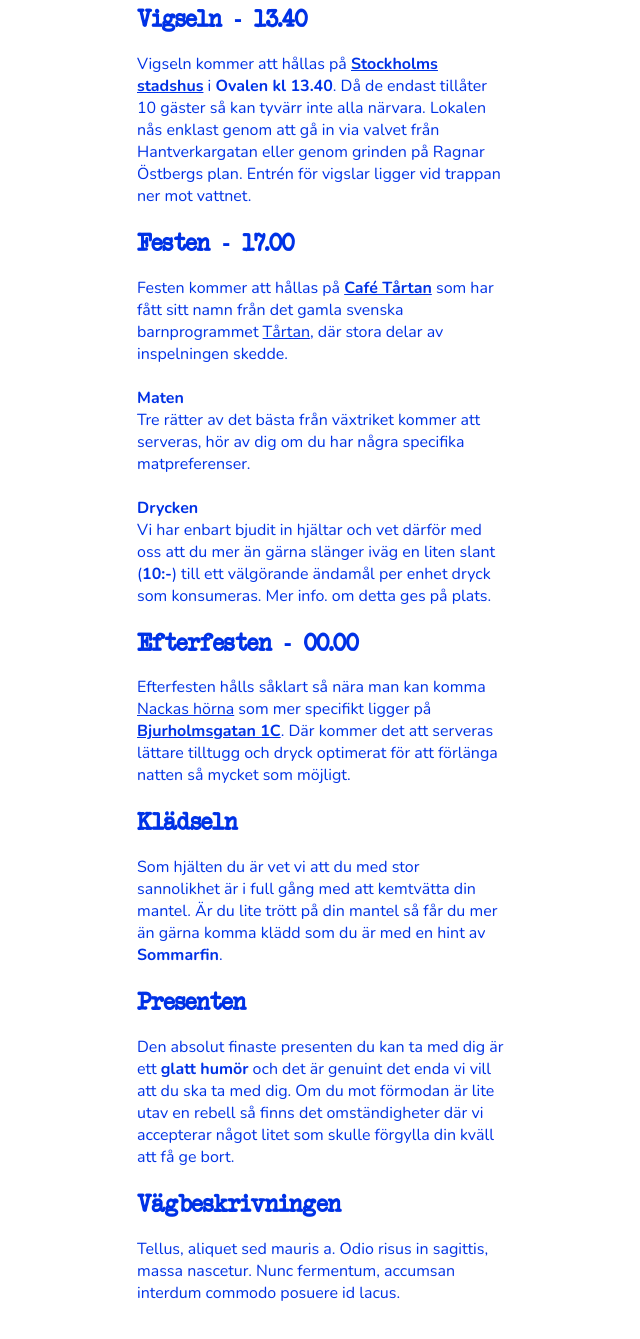
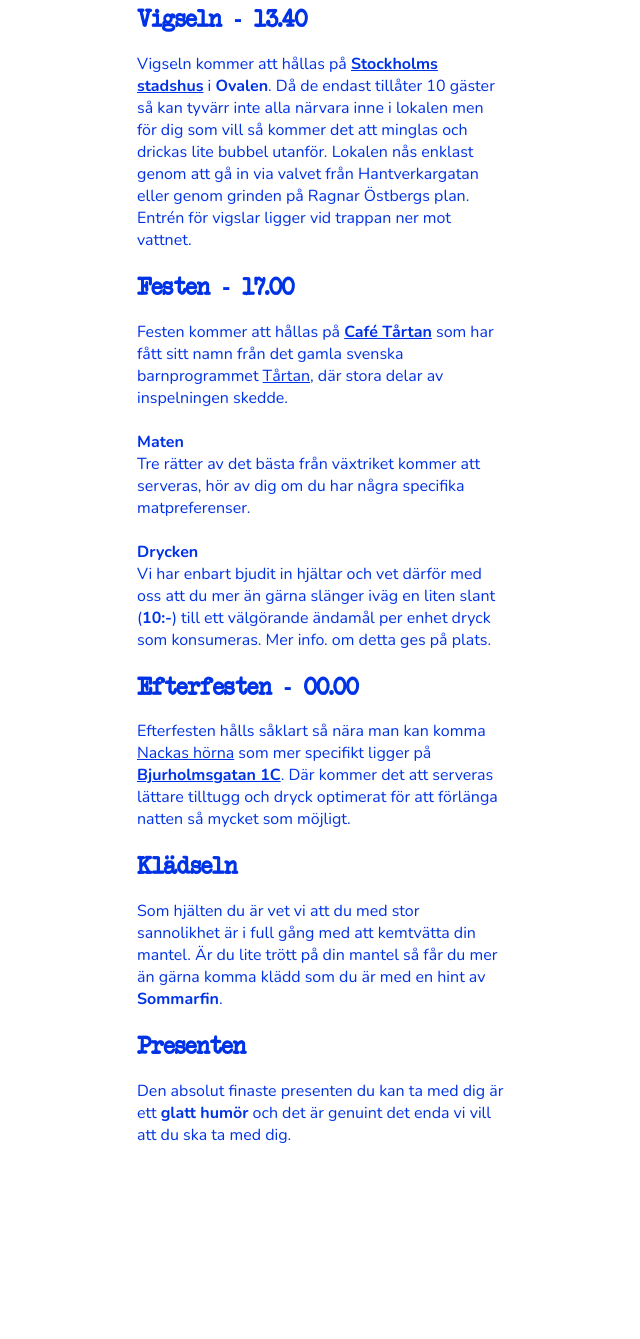
Before and after one commit to SamirChaabi/festpatartan, a plain HTML site: page index.html in a window 1280 px wide. Shown: the part 677-2016 px from the top of the page, without its empty margins (519-1159 px from the left). After the commit the page ends 1903 px from the top, so only its background shows below. Drawn offline with Linux system fonts and the light colour scheme.

Commit message:
update vigseln

```diff
--- a/index.html
+++ b/index.html
@@ -40,8 +40,8 @@
         </div>
         <div>
           <p>
-            Hallå där! Detta är den formella inbjudan till vårt mini-bröllop
-            som hålls den <b>20/8, 17.00</b> på
+            Hallå där! Detta är den formella inbjudan till vårt mini-bröllop som
+            hålls den <b>20/8, 17.00</b> på
             <a href="https://goo.gl/maps/wSxMP3RgA37LRJoV7" target="_blank"
               ><b>Café Tårtan</b></a
             >. Vi satsar såklart på en oförglömlig kväll som vi mer än gärna
@@ -59,10 +59,12 @@
               <a href="https://goo.gl/maps/gZNdy9yK9RKDpX8A9" target="_blank"
                 ><b>Stockholms stadshus</b></a
               >
-              i <b>Ovalen kl 13.40</b>. Då de endast tillåter 10 gäster så kan
-              tyvärr inte alla närvara. Lokalen nås enklast genom att gå in via
-              valvet från Hantverkargatan eller genom grinden på Ragnar Östbergs
-              plan. Entrén för vigslar ligger vid trappan ner mot vattnet.
+              i <b>Ovalen</b>. Då de endast tillåter 10 gäster så kan tyvärr
+              inte alla närvara inne i lokalen men för dig som vill så kommer
+              det att minglas och drickas lite bubbel utanför. Lokalen nås
+              enklast genom att gå in via valvet från Hantverkargatan eller
+              genom grinden på Ragnar Östbergs plan. Entrén för vigslar ligger
+              vid trappan ner mot vattnet.
             </p>
           </div>
           <div>
@@ -100,8 +102,8 @@
               som mer specifikt ligger på
               <a href="https://goo.gl/maps/RBFjwnhrdgGaEXuVA" target="_blank"
                 ><b>Bjurholmsgatan 1C</b></a
-              >. Där kommer det att serveras lättare tilltugg och dryck optimerat
-              för att förlänga natten så mycket som möjligt.
+              >. Där kommer det att serveras lättare tilltugg och dryck
+              optimerat för att förlänga natten så mycket som möjligt.
             </p>
           </div>
           <div>
@@ -118,17 +120,7 @@
             <p>
               Den absolut finaste presenten du kan ta med dig är ett
               <b>glatt humör</b> och det är genuint det enda vi vill att du ska
-              ta med dig. Om du mot förmodan är lite utav en rebell så finns det
-              omständigheter där vi accepterar något litet som skulle förgylla
-              din kväll att få ge bort.
-            </p>
-          </div>
-          <div>
-            <h2>Vägbeskrivningen</h2>
-            <p>
-              Tellus, aliquet sed mauris a. Odio risus in sagittis, massa
-              nascetur. Nunc fermentum, accumsan interdum commodo posuere id
-              lacus.
+              ta med dig.
             </p>
           </div>
         </div>
```
